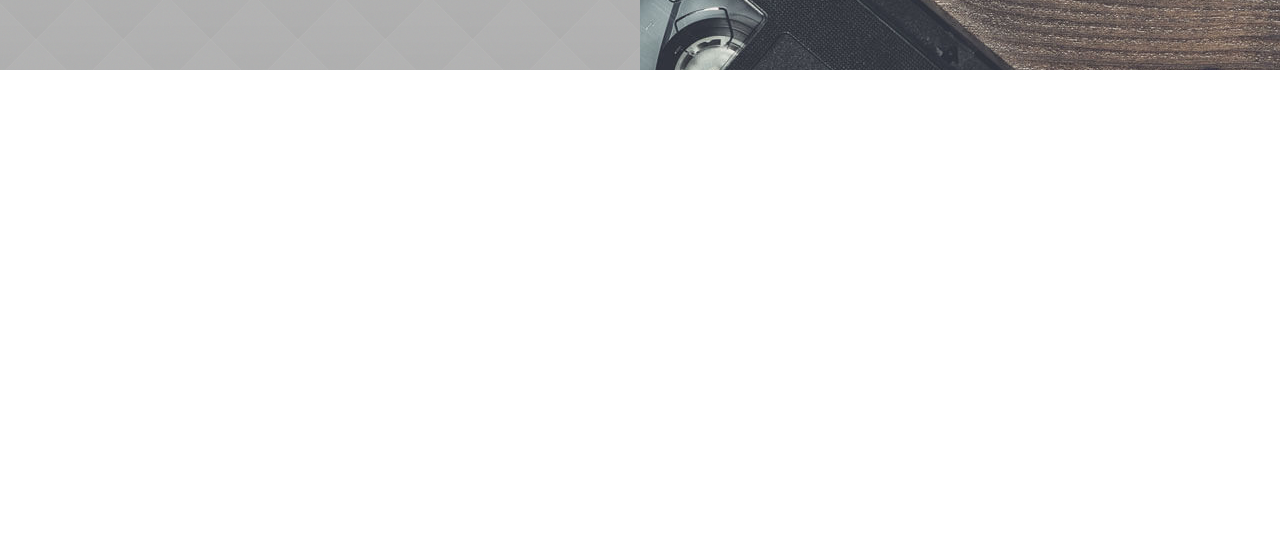
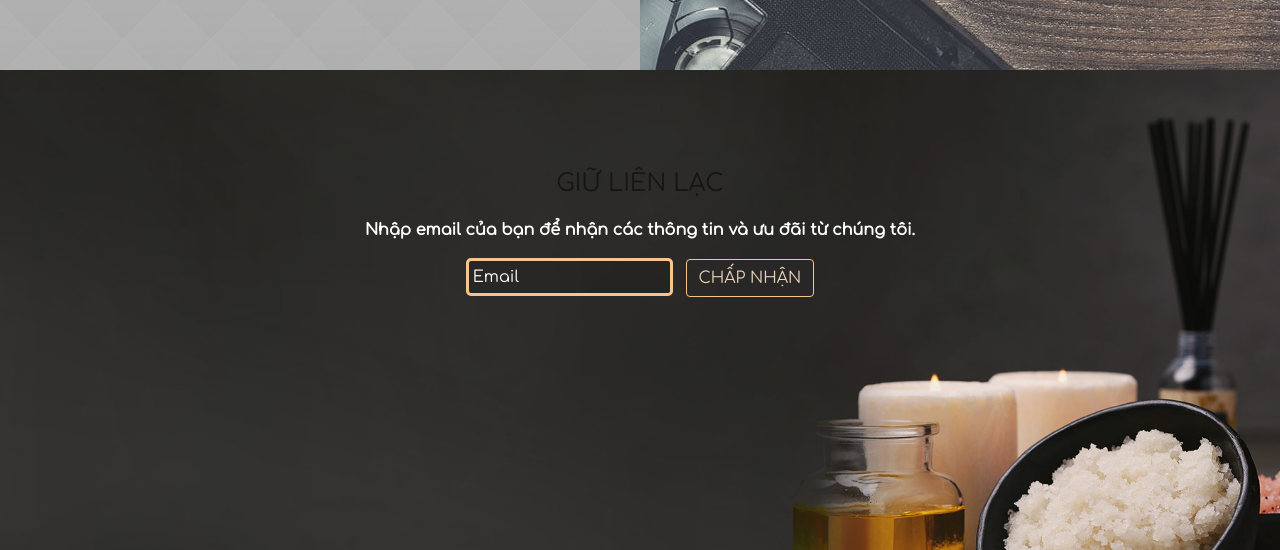
Before and after one commit to linh-cat/phuongphi-beauty, a website: page index.html in a window 1280 px wide. Shown: the part 3037-3587 px from the top of the page. Before the commit the page ends 3107 px from the top, so only its background shows below. Drawn offline with nearby package versions, Linux system fonts and the light colour scheme.

Commit message:
add contact

```diff
--- a/css/style.css
+++ b/css/style.css
@@ -231,3 +231,31 @@
         width: 15rem;
     }
 }
+/* contact */
+.contact{
+    background: url("../img/home/12.jpg") center/cover no-repeat;
+    padding: 5rem;
+    min-height: 60vh;
+}
+.contact-text{
+    color: var(--colorWhite);
+}
+.contact-title span{
+    font-size: 1.5rem;
+    color: rgba(0, 0, 0 ,.5);
+}
+.btn-contact{
+    color: var(--colorText);
+    border: 0.1rem solid var(--colorText-2);
+}
+.btn-contact:hover{
+    color: var(--colorWhite);
+    background: var(--colorText-2);
+}
+.input-contact{
+    border: 0.2rem solid var(--colorText-2);
+    background: var(--colorBlack-1);
+    border-radius: 5px;
+    color: var(--colorWhite);
+}
+/* end of contact */
--- a/index.html
+++ b/index.html
@@ -283,6 +283,26 @@
       </div>
     </section>
     <!-- end revieww video -->
+    <!-- contact -->
+    <div class="contact py-5" id="contact">
+      <div class="container">
+        <div class="row">
+          <div class="col-12 text-center contact-container mt-5">
+            <div class="contact-title text-uppercase">
+              <span>giữ liên lạc</span>
+            </div>
+            <div class="contact-text font-weight-bold mt-3">
+              <p>Nhập email của bạn để nhận các thông tin và ưu đãi từ chúng tôi.</p>
+            </div>
+            <div class="form">
+              <input type="text" value="email" class="p-1 mr-2 text-capitalize input-contact">
+              <button class="btn btn-contact text-center text-uppercase" type="button">chấp nhận</button>
+            </div>
+          </div>
+        </div>
+      </div>
+    </div>
+    <!-- end contact -->
   <script src="js/app.js"></script>
   <script src="node_modules/bootstrap/dist/js/bootstrap.min.js"></script>
   <script src="node_modules/jquery/dist/jquery.min.js"></script>
```
Also changed, not shown: img/home/12.jpg (added).
